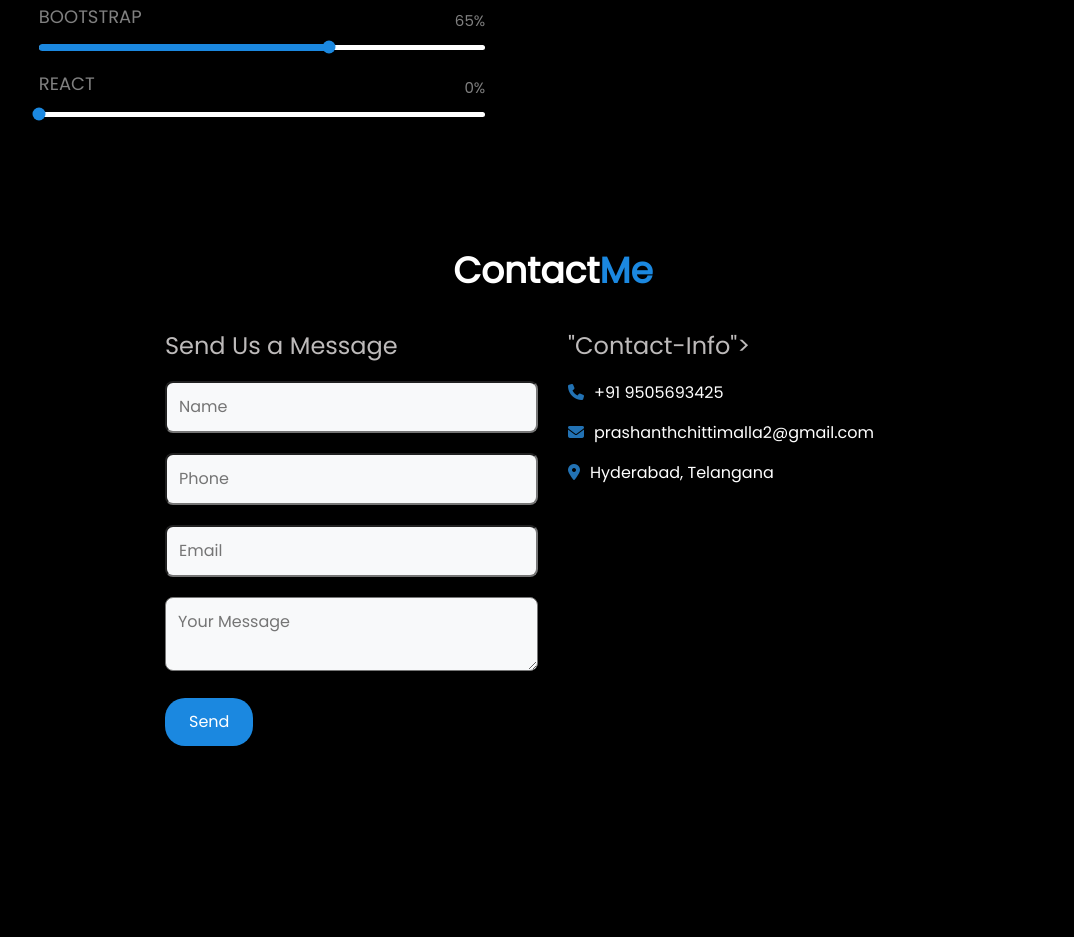
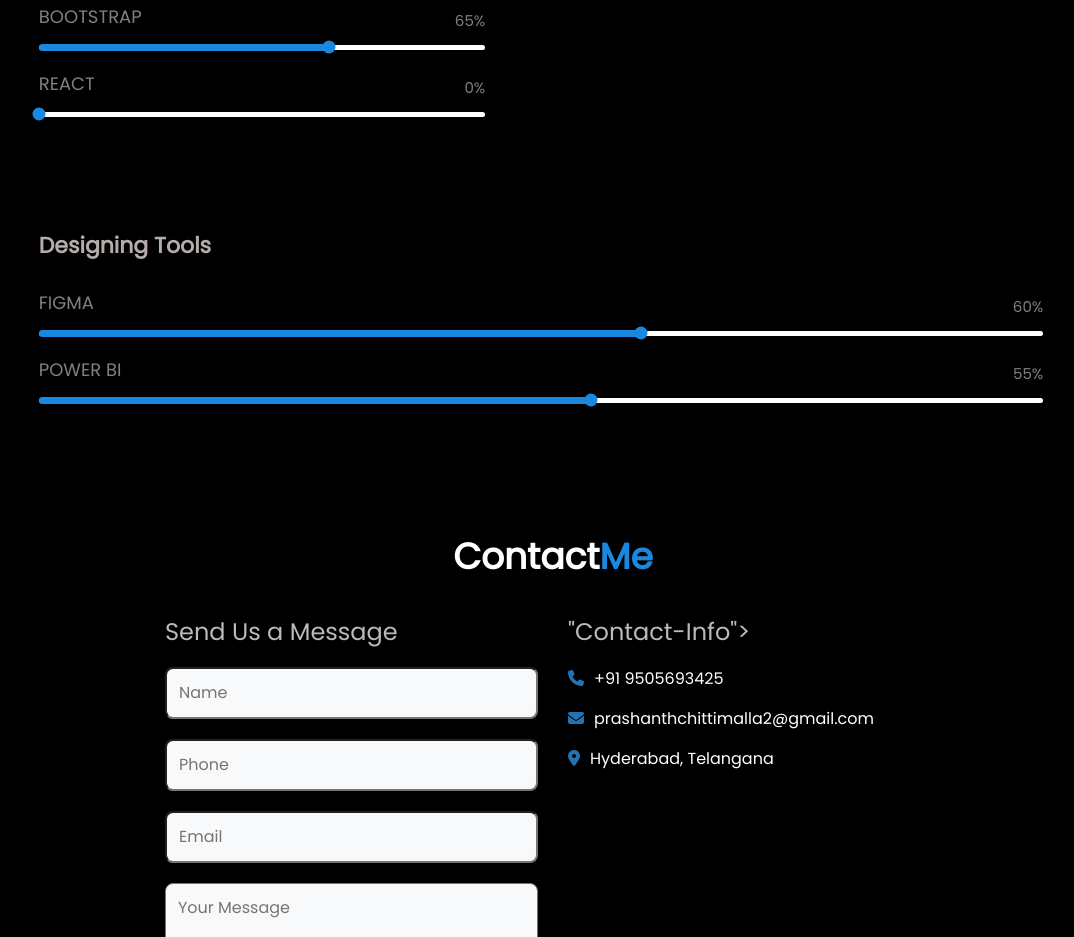
Before and after one commit to Prashanth4333/Profile-Website, a plain HTML site: page index.html in a window 1280 px wide. Shown: the part 2484-3421 px from the top of the page, without its empty margins (87-1161 px from the left). Drawn offline with nearby package versions, Linux system fonts and the light colour scheme.

Commit message:
Update index.html

```diff
--- a/index.html
+++ b/index.html
@@ -215,8 +215,27 @@
                                 <div class="progress-line" style="max-width: 40%"></div>
                             </div>
                         </div>
+                     </div>
+                </section>
+                 <section class="col">
+                    <div class="sub-title">
+                        <h2>Designing Tools</h2>
+                    </div>
 
+                    <div class="skills-container">
+                        <div class="skill">
+                            <div class="subject">Figma</div>
+                            <div class="progress-bar" value="60%">
+                                <div class="progress-line" style="max-width: 60%"></div>
+                            </div>
+                        </div>
 
+                        <div class="skill">
+                            <div class="subject">Power Bi</div>
+                            <div class="progress-bar" value="55%">
+                                <div class="progress-line" style="max-width: 55%"></div>
+                            </div>
+                        </div>
                     </div>
                 </section>
             </div>
```
